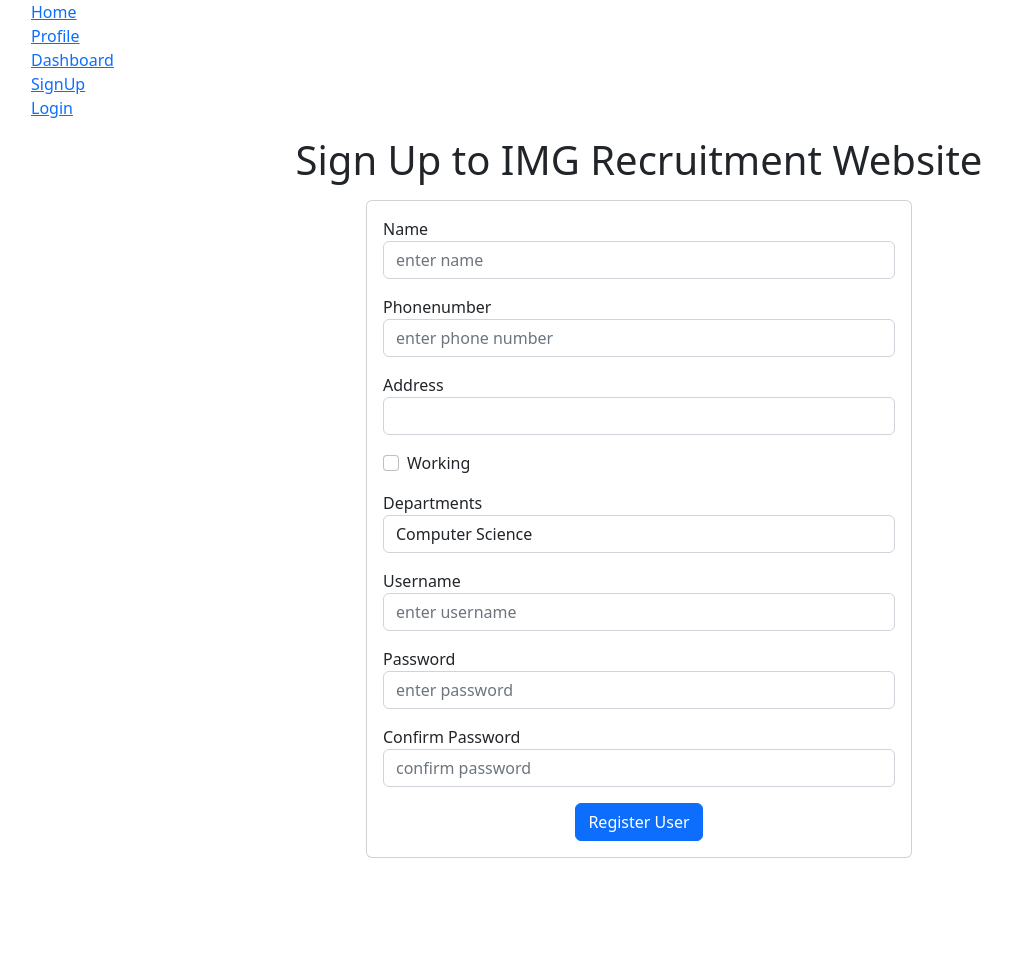
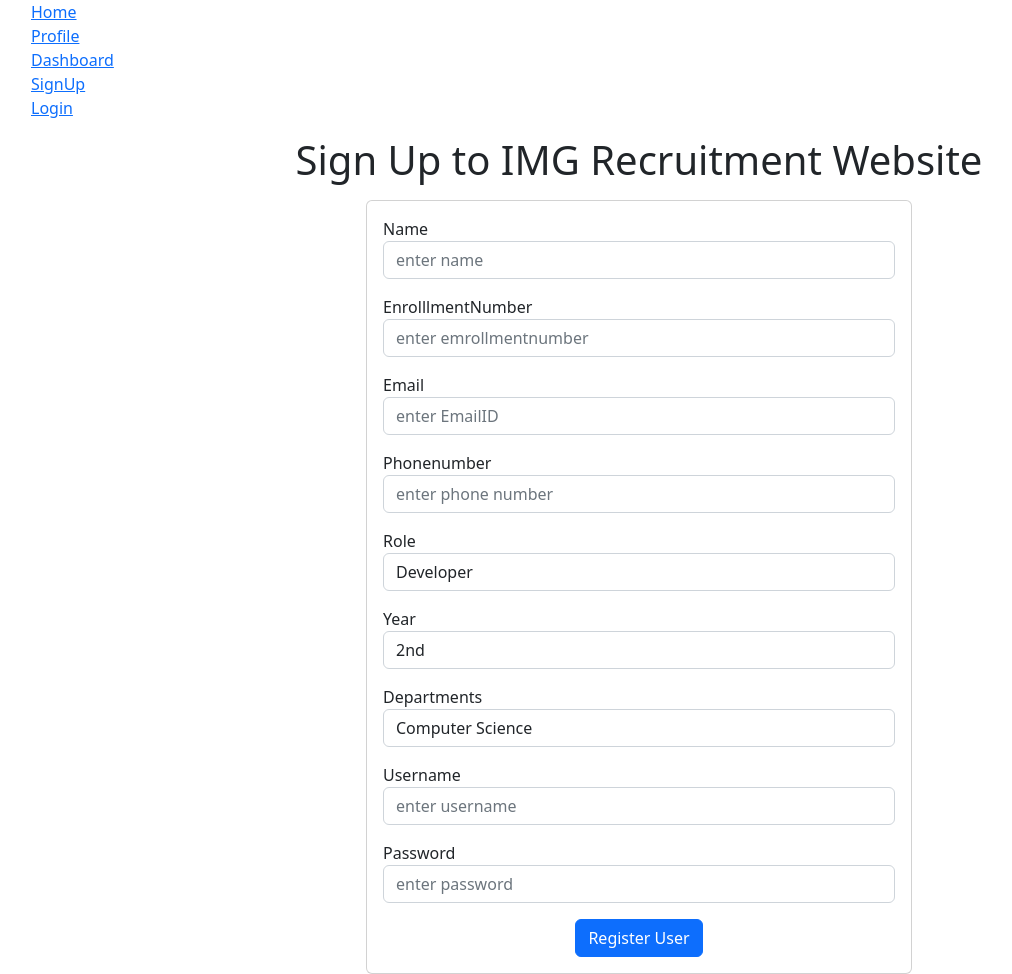
Before and after one commit to Mehak-4545/IMG_Winter_Assignment, a Django app: page /signup/ in a window 1280 px wide. Shown: the whole page, without its empty margins (1-1013 px from the left). Before the commit the page ends 858 px from the top, so only its background shows below. Run offline with Django 4.2, Linux system fonts and the light colour scheme.

Commit message:
modified signup

```diff
--- a/app1/templates/signup.html
+++ b/app1/templates/signup.html
@@ -20,53 +20,73 @@
                 <div class="card">
                     <div class="card-body">
 
-                        <form action="/backend/login_user/" method="POST">
+                        <form action="/backend/add_user/" method="POST">
                             {% csrf_token %}
 
 
                             <div class=" mb-3 ">
                                 <label for="name ">Name</label>
-                                <input id="name " type=" text " class="form-control " placeholder="enter name " name="emp_name"></div>
+                                <input id="name " type=" text " class="form-control " placeholder="enter name " name="mem_name"></div>
+
+                            <div class=" mb-3 ">
+                                <label for="enum ">EnrolllmentNumber</label>
+                                <input id="enum " type=" text " class="form-control " placeholder="enter emrollmentnumber " name="mem_enum"></div>
+
+                            <div class=" mb-3 ">
+                                <label for="mail ">Email</label>
+                                <input id="mail " type=" text " class="form-control " placeholder="enter EmailID " name="mem_email"></div>
 
                             <div class="mb-3 ">
                                 <label for="pn ">Phonenumber</label>
-                                <input id="pn " type=" text " class="form-control " placeholder="enter phone number " name="emp_phone"></div>
+                                <input id="pn " type=" text " class="form-control " placeholder="enter phone number " name="mem_phone"></div>
+
 
                             <div class="mb-3 ">
-                                <label for="address ">Address</label>
-                                <input id="address " type=" text-area " rows="6 " class="form-control " name="emp_address"></div>
+                                <label for="role ">Role</label>
+                                <select id="role " class="form-control " value=" " name="mem_role">
+                                <option value="Developer ">Developer</option>
+                                <option value="Designer ">Designer</option>
+                            </select>
+                            </div>
 
-                            <div class="mb-3 form-check ">
-                                <label for="working ">Working</label>
-                                <input id="working " type="checkbox" class="form-check-input " name="emp_working"></div>
+
+                            <div class="mb-3 ">
+                                <label for="Year ">Year</label>
+                                <select id="Year " class="form-control " value=" " name="mem_year">
+                                <option value="2 ">2nd</option>
+                                <option value="3 ">3rd</option>
+                                <option value="4 ">4th</option>
+                            </select>
+                            </div>
+
 
                             <div class="mb-3 ">
                                 <label for="department ">Departments</label>
-                                <select id="department " class="form-control " value="CSE " name="emp_dept">
+                                <select id="department " class="form-control " value="CSE " name="mem_dept">
                                 <option value="CSE ">Computer Science</option>
                                 <option value="ME ">Mechanical</option>
                                 <option value="EE ">Electrical</option>
-                                <option value="EE ">Maths</option>
-                                <option value="EE ">Economics</option>
-                                <option value="EE ">Metallurgy</option>
-                                <option value="EE ">Chemical</option>
-                                <option value="EE ">Biotech</option>
-                                <option value="EE ">ECE</option>
+                                <option value="Math ">Maths</option>
+                                <option value="Eco ">Economics</option>
+                                <option value="Meta ">Metallurgy</option>
+                                <option value="Chem ">Chemical</option>
+                                <option value="BioTech ">Biotech</option>
+                                <option value="ECE ">ECE</option>
                             </select>
 
                             </div>
 
                             <div class="mb-3 ">
                                 <label for="eid ">Username</label>
-                                <input id="eid " type=" text " class="form-control " placeholder="enter username " name="emp_id"></div>
+                                <input id="eid " type=" text " class="form-control " placeholder="enter username " name="mem_username"></div>
 
                             <div class="mb-3 ">
                                 <label for="eid ">Password</label>
-                                <input id="eid " type=" text " class="form-control " placeholder="enter password " name="emp_id"></div>
+                                <input id="eid " type=" text " class="form-control " placeholder="enter password " name="mem_pw"></div>
 
-                            <div class="mb-3 ">
+                            <!-- <div class="mb-3 ">
                                 <label for="eid ">Confirm Password</label>
-                                <input id="eid " type=" text " class="form-control " placeholder="confirm password " name="emp_id"></div>
+                                <input id="eid " type=" text " class="form-control " placeholder="confirm password " name="mem_cpw"></div> -->
 
 
                             <div class="container text-center ">
```
Also changed, not shown: app1/backend/models.py (+6 -6 lines), app1/backend/views.py (+44 -3 lines), app1/backend/migrations/0004_remove_user_dob.py (added).
